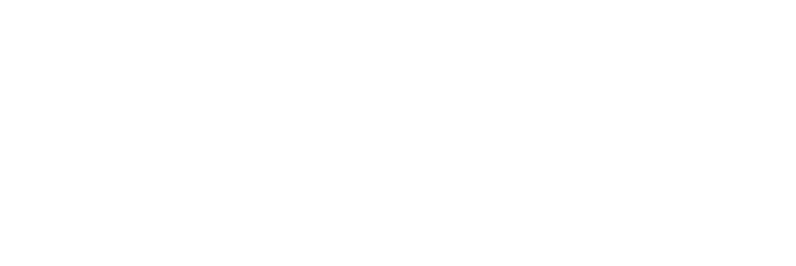
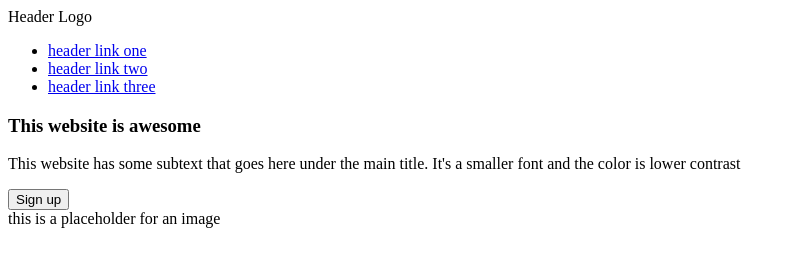
Before and after one commit to reduanmasud/odin-landingpage, a plain HTML site: page index.html in a window 1280 px wide. Shown: the whole page, without its empty margins (0-796 px from the left). Drawn offline with Linux system fonts and the light colour scheme.

Commit message:
Header html structure added

```diff
--- a/index.html
+++ b/index.html
@@ -7,6 +7,39 @@
     <title>Portfolio</title>
 </head>
 <body>
+    <header>
+        <section id="head">
+            <section class="logo">
+                Header Logo
+            </section>
+            <nav>
+                <ul>
+                    <li><a href="#">header link one</a></li>
+                    <li><a href="#">header link two</a></li>
+                    <li><a href="#">header link three</a></li>
+                </ul>
+            </nav>
+        </section>
+        <section id="hero">
+            <section class="title-area">
+                <h1>This website is awesome</h1>
+                <p>This website has some subtext that goes here under the main title. It's a smaller font and the color is lower contrast</p>
+                <button type="button">Sign up</button>
+            </section>
+            <section class="image-area">
+                <div>
+                    this is a placeholder for an image
+                </div>
+            </section>
+        </section>
+    </header>
+    <main>
 
+
+    </main>
+    <footer>
+
+
+    </footer>
 </body>
 </html>
```
